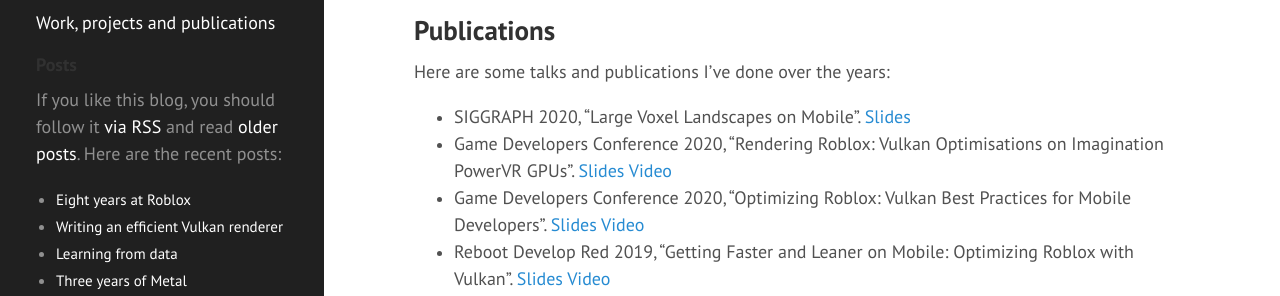
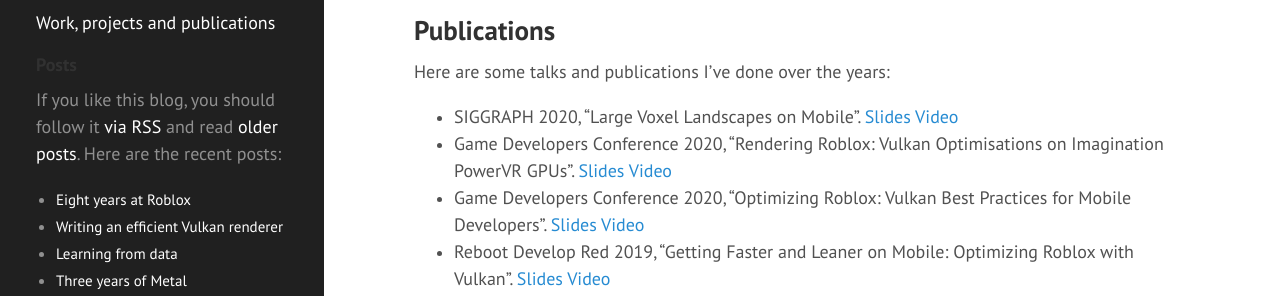
Before and after one commit to zeux/zeux.github.io, a Jekyll site: the page built from about.md, in a window 1280 px wide and 900 px high, scrolled down 1307 px. Shown: the part 153-449 px from the top of the window. Built offline with Jekyll 4.4.1, drawn with Linux system fonts in a browser that asks for light colours.

Commit message:
Update about.md
Add video link to SIGGRAPH talk

```diff
--- a/about.md
+++ b/about.md
@@ -52,7 +52,7 @@
 
 Here are some talks and publications I've done over the years:
 
-* SIGGRAPH 2020, "Large Voxel Landscapes on Mobile". [Slides](/data/siggraph2020.pdf)
+* SIGGRAPH 2020, "Large Voxel Landscapes on Mobile". [Slides](/data/siggraph2020.pdf) [Video](https://www.youtube.com/watch?v=LktNeVkofKU)
 * Game Developers Conference 2020, "Rendering Roblox: Vulkan Optimisations on Imagination PowerVR GPUs". [Slides](/data/gdc2020_pvr.pdf) [Video](https://www.gdcvault.com/play/1026753/Rendering-Roblox-Vulkan-Optimisations-on)
 * Game Developers Conference 2020, "Optimizing Roblox: Vulkan Best Practices for Mobile Developers". [Slides](/data/gdc2020_arm.pdf) [Video](https://www.youtube.com/watch?v=BXlo09Kbp2k)
 * Reboot Develop Red 2019, "Getting Faster and Leaner on Mobile: Optimizing Roblox with Vulkan". [Slides](/data/reboot2019.pdf) [Video](https://www.youtube.com/watch?v=hPW5ckkqiqA)
```
